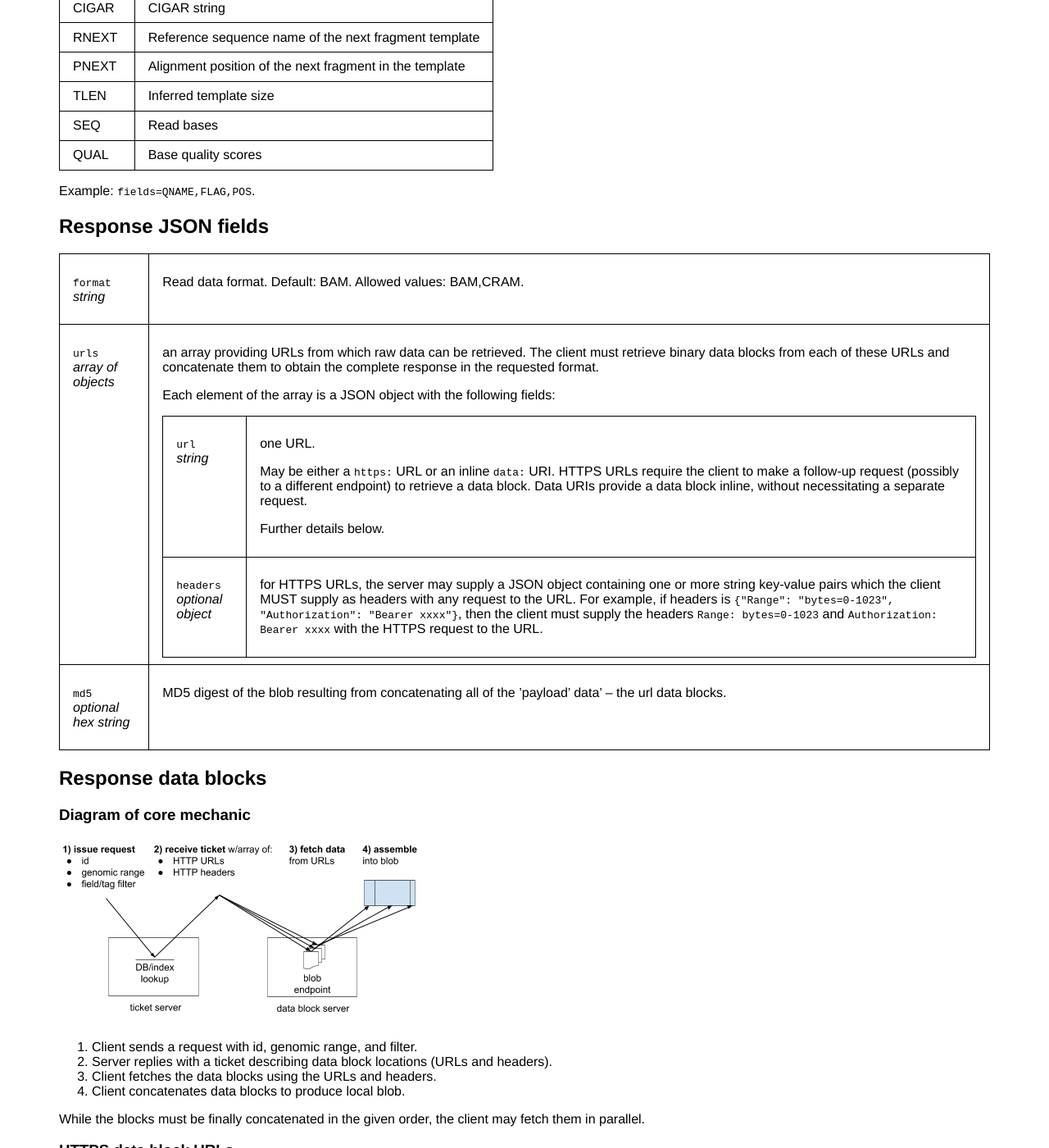
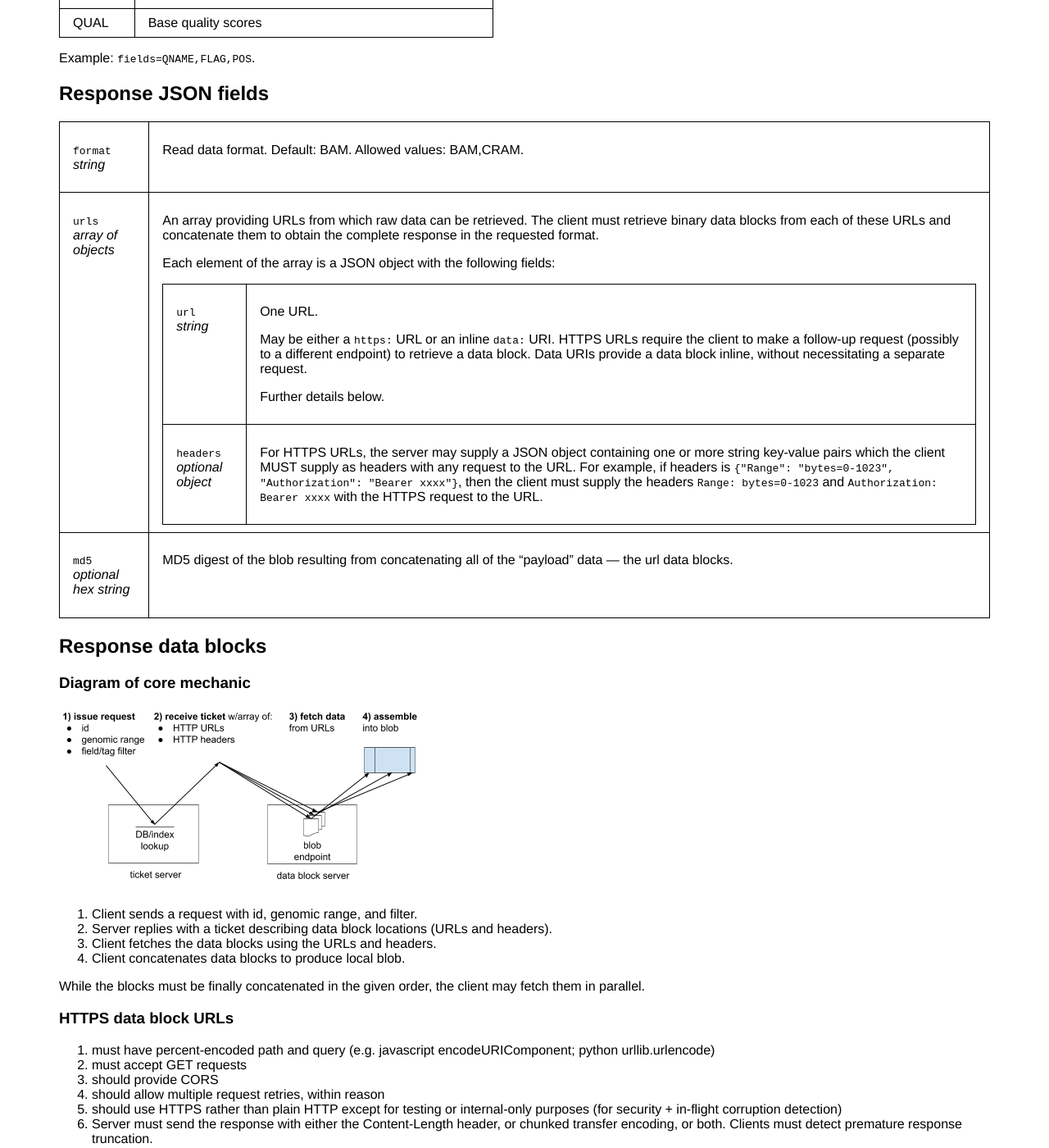
Before and after one commit to samtools/hts-specs, a Jekyll site: the page built from ga4gh-retrieval.md, in a window 1280 px wide and 1400 px high, scrolled down 3273 px. Shown: the whole window at 82% size. Built offline with Jekyll 4.4.1, drawn with Linux system fonts in a browser that asks for light colours; some of the changed text lies outside the part shown.

Commit message:
Add ga4gh-retrieval.md to README and index
Remove ga4gh-retrieval's contents, history, and generic hts-specs footer.
Minor edits to capitalisation.  Use ASCII em dashes and quotation marks:
kramdown will convert these to Unicode dashes and smart quotes.

```diff
--- a/_layouts/default.html
+++ b/_layouts/default.html
@@ -10,7 +10,7 @@
       </div>
     </div>
 
-    {% include footer.html %}
+    {%unless page.suppress_footer %}{% include footer.html %}{% endunless %}
 
   </body>
 
--- a/ga4gh-retrieval.md
+++ b/ga4gh-retrieval.md
@@ -45,7 +19,8 @@ This data retrieval API bridges from existing genomics bulk data transfers to a
    * The structuring of POST inputs, redirects and other non-reads data will be protobuf3 compatible JSON
 
 Explicitly this API does NOT:
-* Provide a way to discover the identifiers for valid ReadGroupSets -- clients obtain these via some out of band mechanism
+
+* Provide a way to discover the identifiers for valid ReadGroupSets --- clients obtain these via some out of band mechanism
 
 
 # Protocol essentials
@@ -76,7 +51,7 @@ Non-successful invocations of the API return an HTTP error code, and the respons
 The following error types are defined:
 
 |-
-type			| HTTP status code | Description
+Type			| HTTP status code | Description
 |-
 InvalidAuthentication	| 401	| Authorization provided is invalid
 PermissionDenied	| 403	| Authorization is required to access the resource
@@ -114,7 +89,7 @@ _required_
 </td><td>
 A string specifying which reads to return.
 
-The format of the string is left to the discretion of the API provider, including allowing embedded “/” characters. Strings could be ReadGroupSetIds as defined by the GA4GH API, or any other format the API provider chooses (e.g. “/data/platinum/NA12878”, “/byRun/ERR148333”).
+The format of the string is left to the discretion of the API provider, including allowing embedded "/" characters. Strings could be ReadGroupSetIds as defined by the GA4GH API, or any other format the API provider chooses (e.g. "/data/platinum/NA12878", "/byRun/ERR148333").
 </td></tr>
 </table>
 
@@ -134,7 +109,7 @@ Server replies with HTTP status 409 if the requested format is not supported.
 `referenceName`
 _optional_
 </td><td>
-The reference sequence name, for example “chr1”, “1”, or “chrX”. If unspecified, all reads (mapped and unmapped) are returned. [^b]
+The reference sequence name, for example "chr1", "1", or "chrX". If unspecified, all reads (mapped and unmapped) are returned. [^b]
 </td></tr>
 <tr markdown="block"><td>
 `referenceMD5`
@@ -212,7 +187,7 @@ Read data format. Default: BAM. Allowed values: BAM,CRAM.
 `urls`
 _array of objects_
 </td><td>
-an array providing URLs from which raw data can be retrieved. The client must retrieve binary data blocks from each of these URLs and concatenate them to obtain the complete response in the requested format.
+An array providing URLs from which raw data can be retrieved. The client must retrieve binary data blocks from each of these URLs and concatenate them to obtain the complete response in the requested format.
 
 Each element of the array is a JSON object with the following fields:
 
@@ -221,7 +196,7 @@ Each element of the array is a JSON object with the following fields:
 `url`
 _string_
 </td><td>
-one URL.
+One URL.
 
 May be either a `https:` URL or an inline `data:` URI. HTTPS URLs require the client to make a follow-up request (possibly to a different endpoint) to retrieve a data block. Data URIs provide a data block inline, without necessitating a separate request.
 
@@ -231,7 +206,7 @@ Further details below.
 `headers`
 _optional object_
 </td><td>
-for HTTPS URLs, the server may supply a JSON object containing one or more string key-value pairs which the client MUST supply as headers with any request to the URL. For example, if headers is `{"Range": "bytes=0-1023", "Authorization": "Bearer xxxx"}`, then the client must supply the headers `Range: bytes=0-1023` and `Authorization: Bearer xxxx` with the HTTPS request to the URL.
+For HTTPS URLs, the server may supply a JSON object containing one or more string key-value pairs which the client MUST supply as headers with any request to the URL. For example, if headers is `{"Range": "bytes=0-1023", "Authorization": "Bearer xxxx"}`, then the client must supply the headers `Range: bytes=0-1023` and `Authorization: Bearer xxxx` with the HTTPS request to the URL.
 </td></tr>
 </table>
 
@@ -240,7 +215,7 @@ for HTTPS URLs, the server may supply a JSON object containing one or more strin
 `md5`
 _optional hex string_
 </td><td>
-MD5 digest of the blob resulting from concatenating all of the ’payload’ data’ -- the url data blocks.
+MD5 digest of the blob resulting from concatenating all of the "payload" data --- the url data blocks.
 </td></tr>
 </table>
 
```
Also changed, not shown: other parts of ga4gh-retrieval.md (+1 -27 lines), index.md (+2 -1 lines), README.md.
